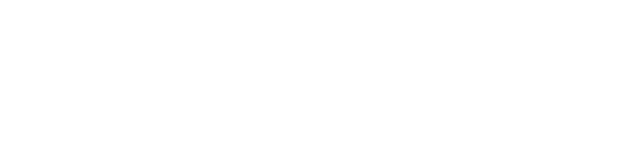
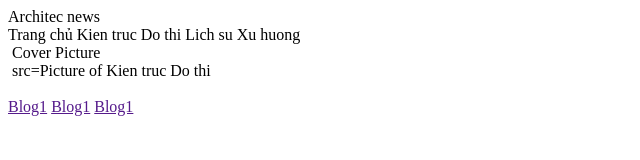
Before and after one commit to viethung78/hello-world, a plain HTML site: page index.html in a window 1280 px wide. Shown: the whole page, without its empty margins (0-640 px from the left). Drawn offline with Linux system fonts and the light colour scheme.

Commit message:
update index.html

```diff
--- a/index.html
+++ b/index.html
@@ -7,6 +7,41 @@
     <title>Kien truc Do thi</title>
 </head>
 <body>
+    <header>
+        <a> Architec news </a>
 
+        <nav>
+            <a> Trang chủ </a>
+            <a>Kien truc Do thi</a>
+            <a>Lich su</a>
+            <a>Xu huong</a>
+        </nav>
+    </header>
+    <section>
+        <img> Cover Picture
+    </section>
+    <section>
+        <img> src=Picture of Kien truc Do thi
+    </section>
+
+
+
+    <section>
+
+        <section>
+          <img src="" alt="">
+        </section>
+
+        <section>
+          <a href="">Blog1</a>
+          <a href="">Blog1</a>
+          <a href="">Blog1</a>
+        </section>
+
+      </section>
+<section>
+    <footer></footer>
+</section>
 </body>
+
 </html>
```
